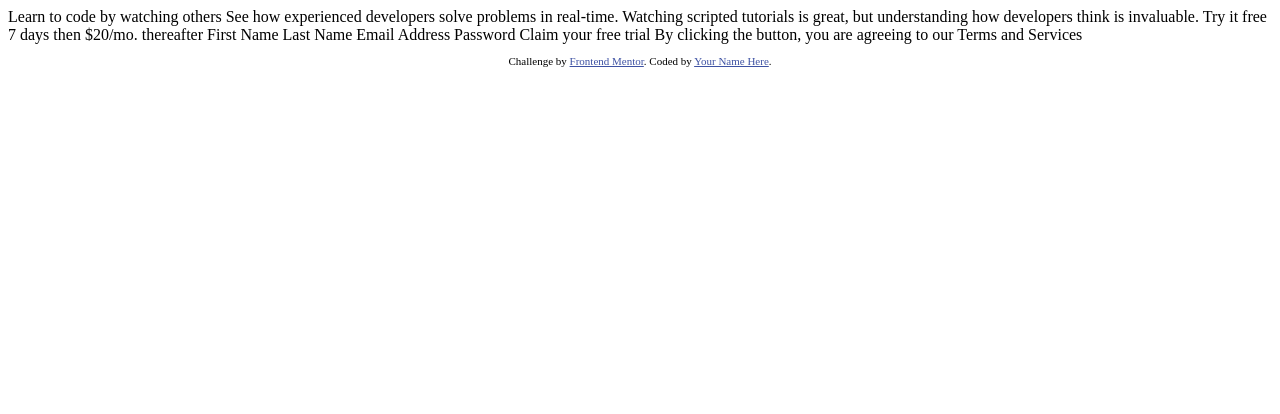
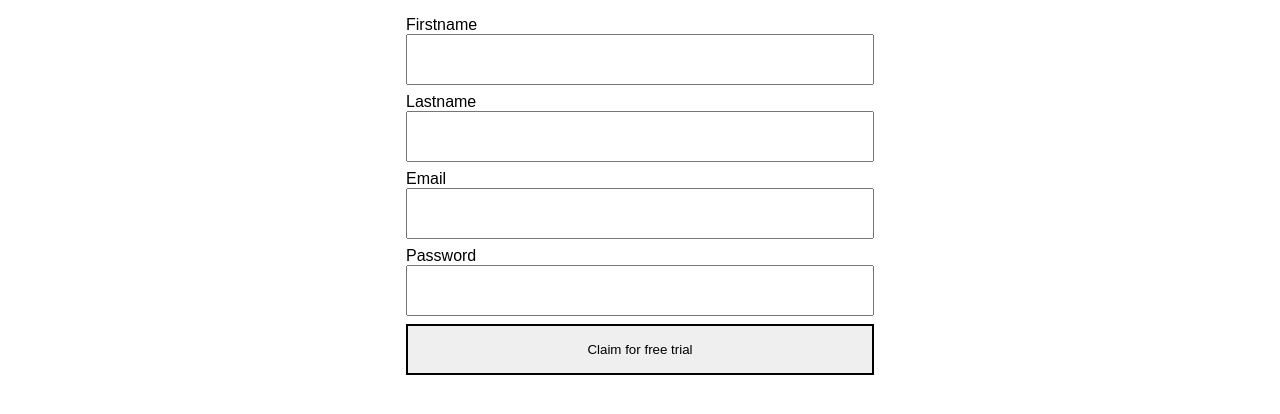
Before and after one commit to giuliatalamonti/ufs08, a plain HTML site: page 12/signup-form/index.html in a window 1280 px wide. Drawn offline with Linux system fonts and the light colour scheme.

Commit message:
adds exercise form 2

```diff
--- a/12/signup-form/index.html
+++ b/12/signup-form/index.html
@@ -1,42 +1,46 @@
 <!DOCTYPE html>
 <html lang="en">
   <head>
-  <meta charset="UTF-8">
-  <meta name="viewport" content="width=device-width, initial-scale=1.0"> <!-- displays site properly based on user's device -->
+    <meta charset="UTF-8" />
+    <meta name="viewport" content="width=device-width, initial-scale=1.0" />
+    <!-- displays site properly based on user's device -->
 
-  <link rel="icon" type="image/png" sizes="32x32" href="./images/favicon-32x32.png">
+    <link
+      rel="icon"
+      type="image/png"
+      sizes="32x32"
+      href="./images/favicon-32x32.png"
+    />
 
     <title>Frontend Mentor | Intro component with sign up form</title>
 
     <!-- Feel free to remove these styles or customise in your own stylesheet 👍 -->
-  <style>
-    .attribution { font-size: 11px; text-align: center; }
-    .attribution a { color: hsl(228, 45%, 44%); }
-  </style>
+    <link rel="stylesheet" href="./style.css" />
+    <script defer src="./index.js"></script>
   </head>
   <body>
+    <form id="signup">
+      <label for="firstname">Firstname</label>
+      <input type="text" name="firstname" id="firstname" required />
 
-  Learn to code by watching others
+      <label for="lastname">Lastname</label>
+      <input type="text" name="lastname" id="lastname" required />
 
-  See how experienced developers solve problems in real-time. Watching scripted tutorials is great,
-  but understanding how developers think is invaluable.
+      <label for="email">Email</label>
+      <input type="email" name="email" id="email" required />
 
-  Try it free 7 days then $20/mo. thereafter
+      <label for="password">Password</label>
+      <input
+        type="password"
+        name="password"
+        id="password"
+        minlength="8"
+        required
+      />
 
-  First Name
-  Last Name
-  Email Address
-  Password
+      <button class="btn" type="submit">Claim for free trial</button>
+    </form>
 
-  Claim your free trial
-
-  By clicking the button, you are agreeing to our Terms and Services
-
-  <footer>
-    <p class="attribution">
-      Challenge by <a href="https://www.frontendmentor.io?ref=challenge" target="_blank">Frontend Mentor</a>.
-      Coded by <a href="#">Your Name Here</a>.
-    </p>
-  </footer>
+    <div id="okMsg"></div>
   </body>
 </html>
--- /dev/null
+++ b/12/signup-form/index.js
@@ -0,0 +1,22 @@
+const signUpElement = document.querySelector('#signup')
+
+const okMsgElement = document.querySelector('#okMsg')
+
+signUpElement.addEventListener('submit', (event) => {
+  event.preventDefault()
+
+  const formData = new FormData(signUpElement)
+
+  okMsgElement.innerText = `Grazie
+  ${formData.get('firstname')}
+  per esserti registrato!
+   Controlla la tua email: ${formData.get('email')}`
+
+  // const msg =
+  //   'Grazie' +
+  //   formData.get('firstname') +
+  //   'per esserti registrato! Controlla la tua email:' +
+  //   formData.get('email')
+
+  okMsgElement.innerHTML = msg
+})
--- /dev/null
+++ b/12/signup-form/style.css
@@ -0,0 +1,31 @@
+:root {
+  font-family: sans-serif;
+}
+
+* {
+  box-sizing: border-box;
+  margin: 0;
+  padding: 0;
+}
+
+button {
+  border: 0;
+}
+
+#signup {
+  max-width: 500px;
+  margin: 0 auto;
+  display: flex;
+  flex-direction: column;
+  padding: 1rem;
+}
+
+input {
+  padding: 1rem;
+  margin-bottom: 0.5rem;
+}
+
+.btn {
+  padding: 1rem;
+  border: 2px solid black;
+}
```
Lines whose indentation alone changed are shown as unchanged.
